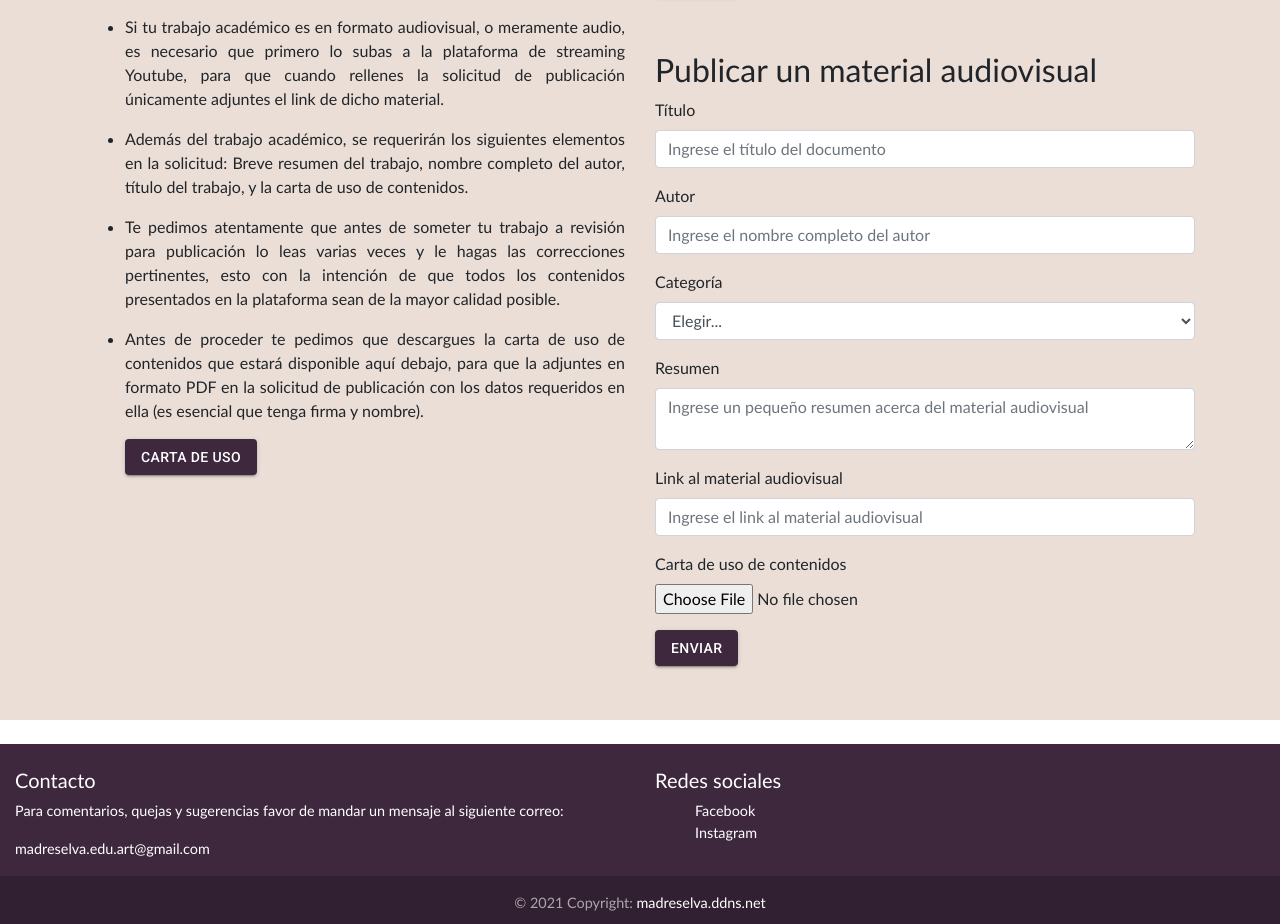
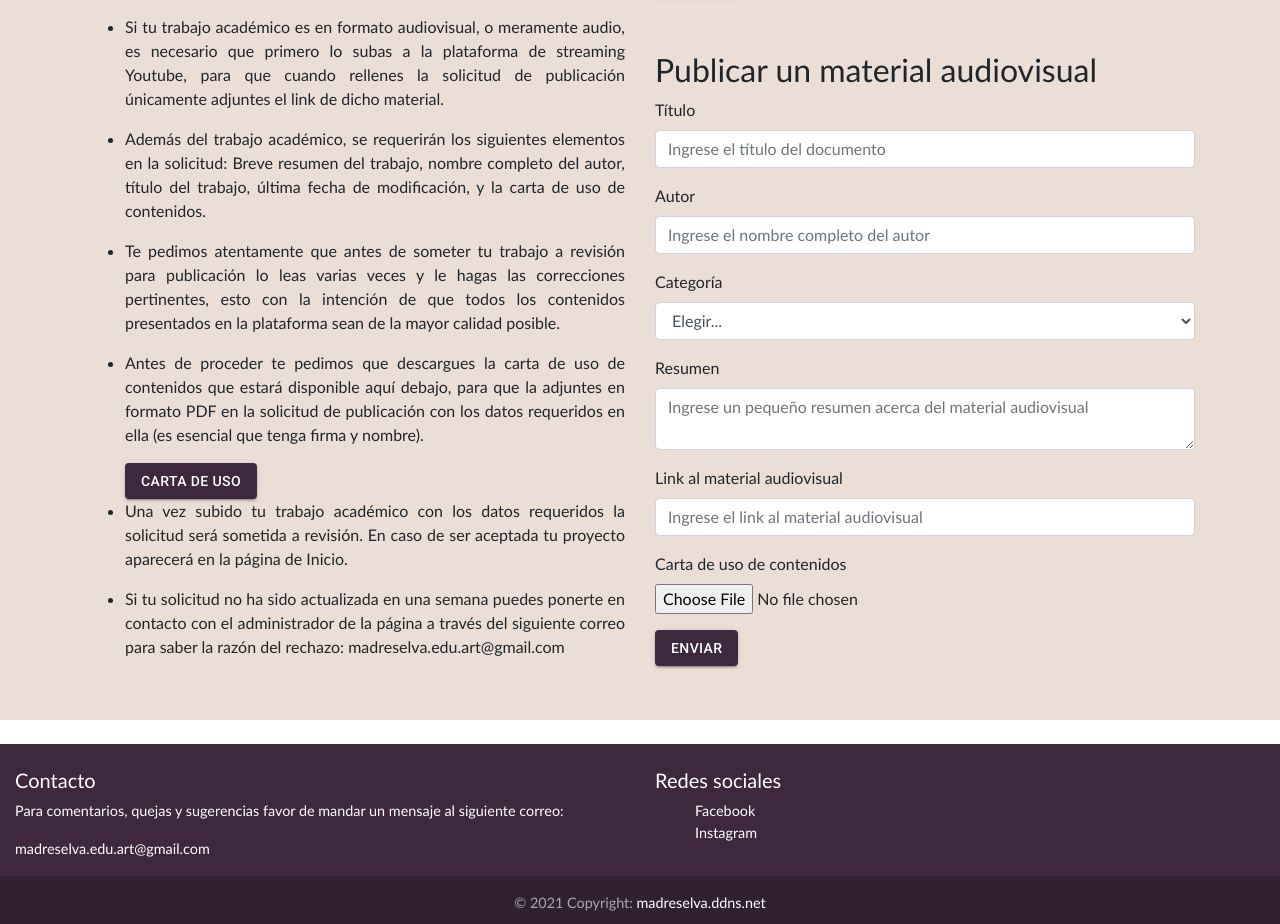
Before and after one commit to alfonso46674/madreSelva, a React (Create React App) app: page /uploads in a window 1280 px wide. Shown: the part 1023-1947 px from the top of the page. Built offline with nearby package versions, Linux system fonts and the light colour scheme.

Commit message:
Style: Add two new text blocks

```diff
--- a/src/components/uploads/uploads.js
+++ b/src/components/uploads/uploads.js
@@ -192,7 +192,7 @@ const Uploads = () => {
           </li>
 
           <li>
-            <p>Además del trabajo académico, se requerirán los siguientes elementos en la solicitud: Breve resumen del trabajo, nombre completo del autor, título del trabajo, y la carta de uso de contenidos.</p>
+            <p>Además del trabajo académico, se requerirán los siguientes elementos en la solicitud: Breve resumen del trabajo, nombre completo del autor, título del trabajo, última fecha de modificación, y la carta de uso de contenidos.</p>
           </li>
 
           <li>
@@ -202,6 +202,12 @@ const Uploads = () => {
           <li>
             <p>Antes de proceder te pedimos que descargues la carta de uso de contenidos que estará disponible aquí debajo, para que la adjuntes en formato PDF en la solicitud de publicación con los datos requeridos en ella (es esencial que tenga firma y nombre).</p>
             <Button onClick={downloadAgreementTemplate} variant="contained" color="primary" className='SubmitBtn'>Carta de uso</Button>
+          </li>
+          <li>
+            <p>Una vez subido tu trabajo académico con los datos requeridos la solicitud será sometida a revisión. En caso de ser aceptada tu proyecto aparecerá en la página de Inicio.</p>
+          </li>
+          <li>
+            <p>Si tu solicitud no ha sido actualizada en una semana puedes ponerte en contacto con el administrador de la página a través del siguiente correo para saber la razón del rechazo: madreselva.edu.art@gmail.com</p>
           </li>
         </ul>
 
```
